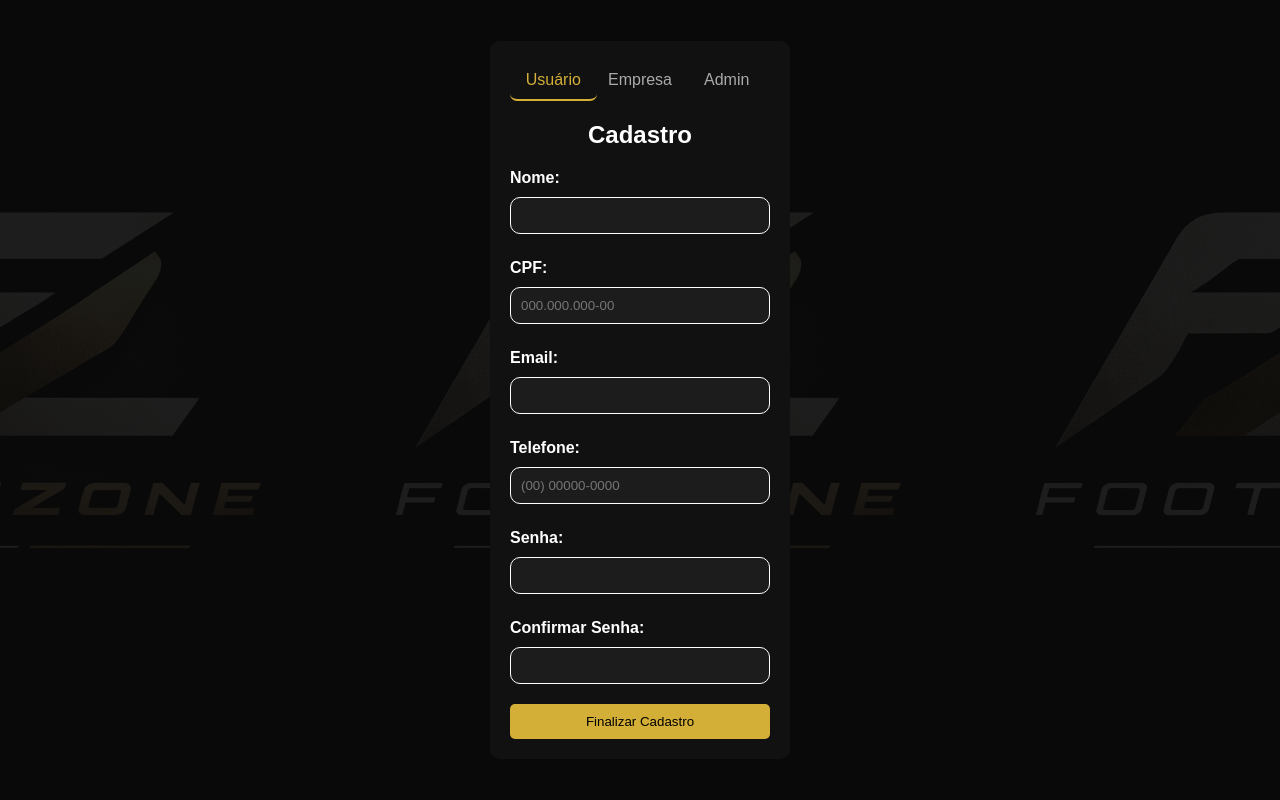
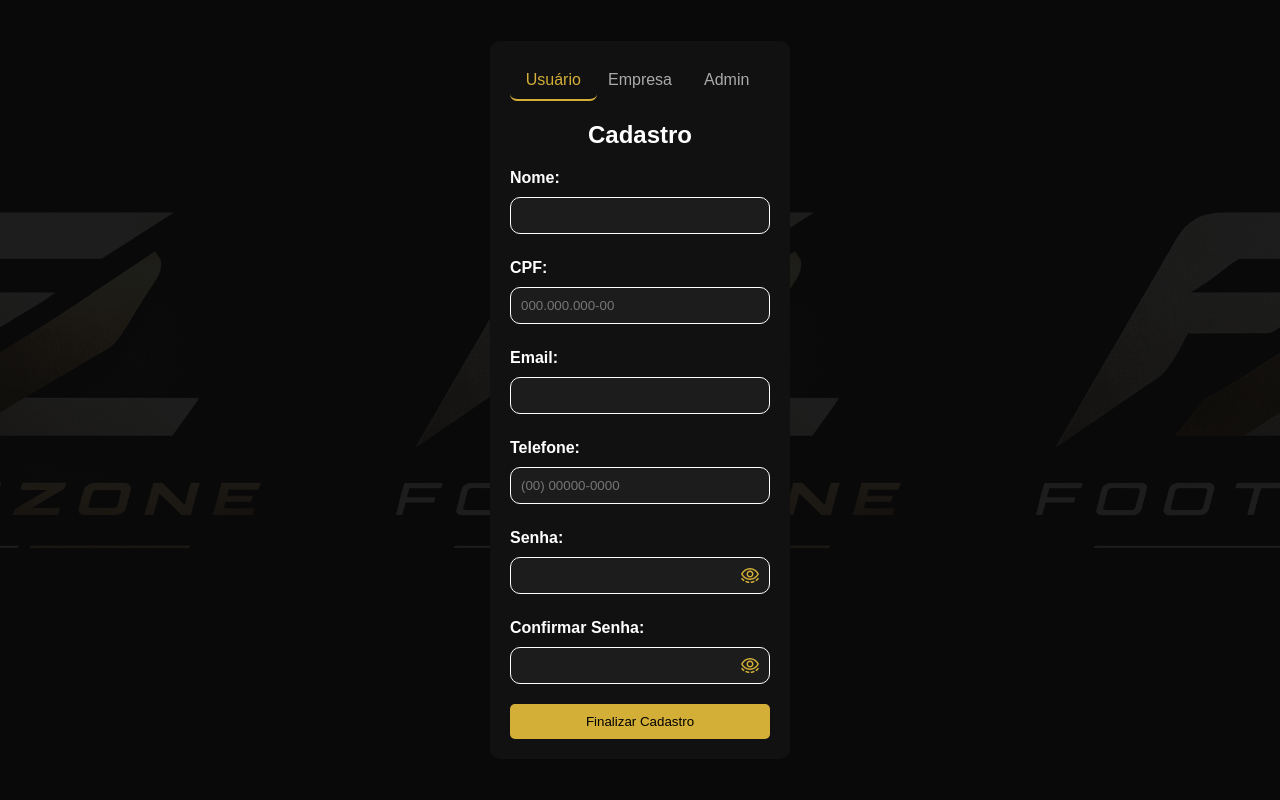
Before and after one commit to rafanaslowski/FootZone, a FastAPI app: page / in a window 1280 px wide. Run offline with FastAPI, Linux system fonts and the light colour scheme.

Commit message:
add de opção para ver senha e confirmar senha

```diff
--- a/Template/usuario.html
+++ b/Template/usuario.html
@@ -28,11 +28,17 @@
             <h4>Telefone:</h4>
             <input type="text" name="telefone" oninput="mascaraTelefone(this)" placeholder="(00) 00000-0000" required>
 
-            <h4>Senha:</h4>
+            <h4>Senha: </h4>
+            <div class="campo-senha">
             <input type="password" name="senha" id="senha" oninput="senhaForte(this)" required>
+            <span class="toggle-senha" onclick="toggleSenha()" id="btnSenha"><svg xmlns="http://www.w3.org/2000/svg" height="20px" viewBox="0 -960 960 960" width="20px" fill="#d4af37"><path d="M480.2-192q-148.2 0-264.7-80.5T48-480q51-127 167.3-207.5Q331.6-768 479.8-768t264.7 80.5Q861-607 912-480q-51 127-167.3 207.5Q628.4-192 480.2-192ZM181-130q-43.04-27.14-77.02-61.07T48-267l64-34q17 32 47 61t65 51l-43 59Zm299-134q115.38 0 209.69-58T833-480q-49-100-143.31-158T480-696q-115.38 0-209.69 58T127-480q49 100 143.31 158T480-264ZM246-96l43-61q35.07 13.71 74.03 22.86Q402-125 444-122.3V-50q-56-4-105.5-16T246-96Zm234-216q70 0 119-49t49-119q0-70-49-119t-119-49q-70 0-119 49t-49 119q0 70 49 119t119 49Zm0-72q-40 0-68-28t-28-68q0-40 28-68t68-28q40 0 68 28t28 68q0 40-28 68t-68 28Zm36 334v-72q42-2 80.97-11.14Q635.93-142.29 671-156l43 60q-44 19-93 30.5T516-50Zm263-80-43-59q38-24 66.5-52t45.5-60l64 34q-22 42-55.98 75.93Q822.04-157.14 779-130ZM480-480Z"/></svg></span>
+            </div>
 
             <h4>Confirmar Senha:</h4>
+            <div class="campo-senha">
             <input type="password" id="confirmarSenha" oninput="confirmarSenha()" required>
+            <span class="toggle-senha" onclick="toggleConfirmarSenha()" id="btnConfirmar"><svg xmlns="http://www.w3.org/2000/svg" height="20px" viewBox="0 -960 960 960" width="20px" fill="#d4af37"><path d="M480.2-192q-148.2 0-264.7-80.5T48-480q51-127 167.3-207.5Q331.6-768 479.8-768t264.7 80.5Q861-607 912-480q-51 127-167.3 207.5Q628.4-192 480.2-192ZM181-130q-43.04-27.14-77.02-61.07T48-267l64-34q17 32 47 61t65 51l-43 59Zm299-134q115.38 0 209.69-58T833-480q-49-100-143.31-158T480-696q-115.38 0-209.69 58T127-480q49 100 143.31 158T480-264ZM246-96l43-61q35.07 13.71 74.03 22.86Q402-125 444-122.3V-50q-56-4-105.5-16T246-96Zm234-216q70 0 119-49t49-119q0-70-49-119t-119-49q-70 0-119 49t-49 119q0 70 49 119t119 49Zm0-72q-40 0-68-28t-28-68q0-40 28-68t68-28q40 0 68 28t28 68q0 40-28 68t-68 28Zm36 334v-72q42-2 80.97-11.14Q635.93-142.29 671-156l43 60q-44 19-93 30.5T516-50Zm263-80-43-59q38-24 66.5-52t45.5-60l64 34q-22 42-55.98 75.93Q822.04-157.14 779-130ZM480-480Z"/></svg></span>
+            </div>
 
             <button type="submit">Finalizar Cadastro</button>
         </form>
```
